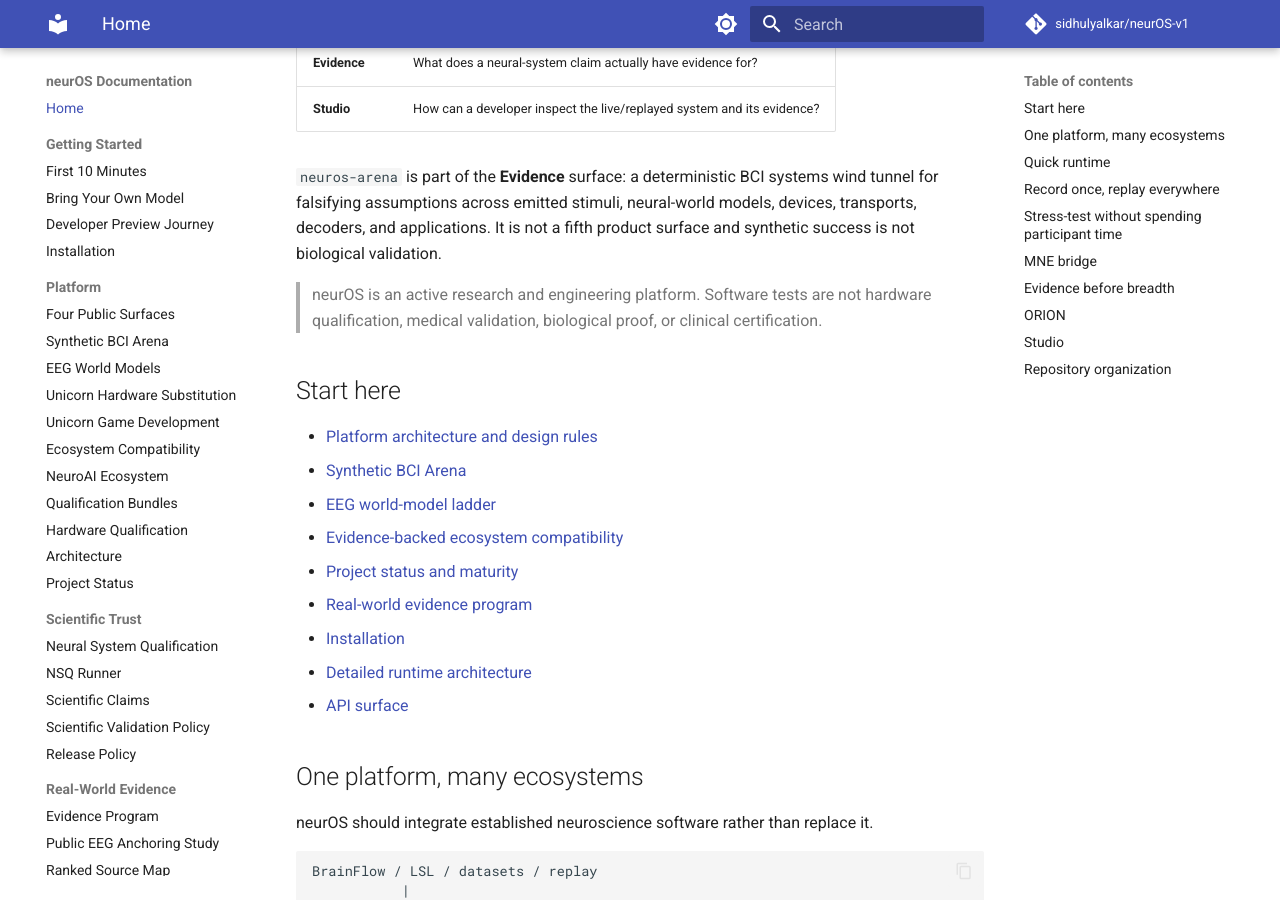
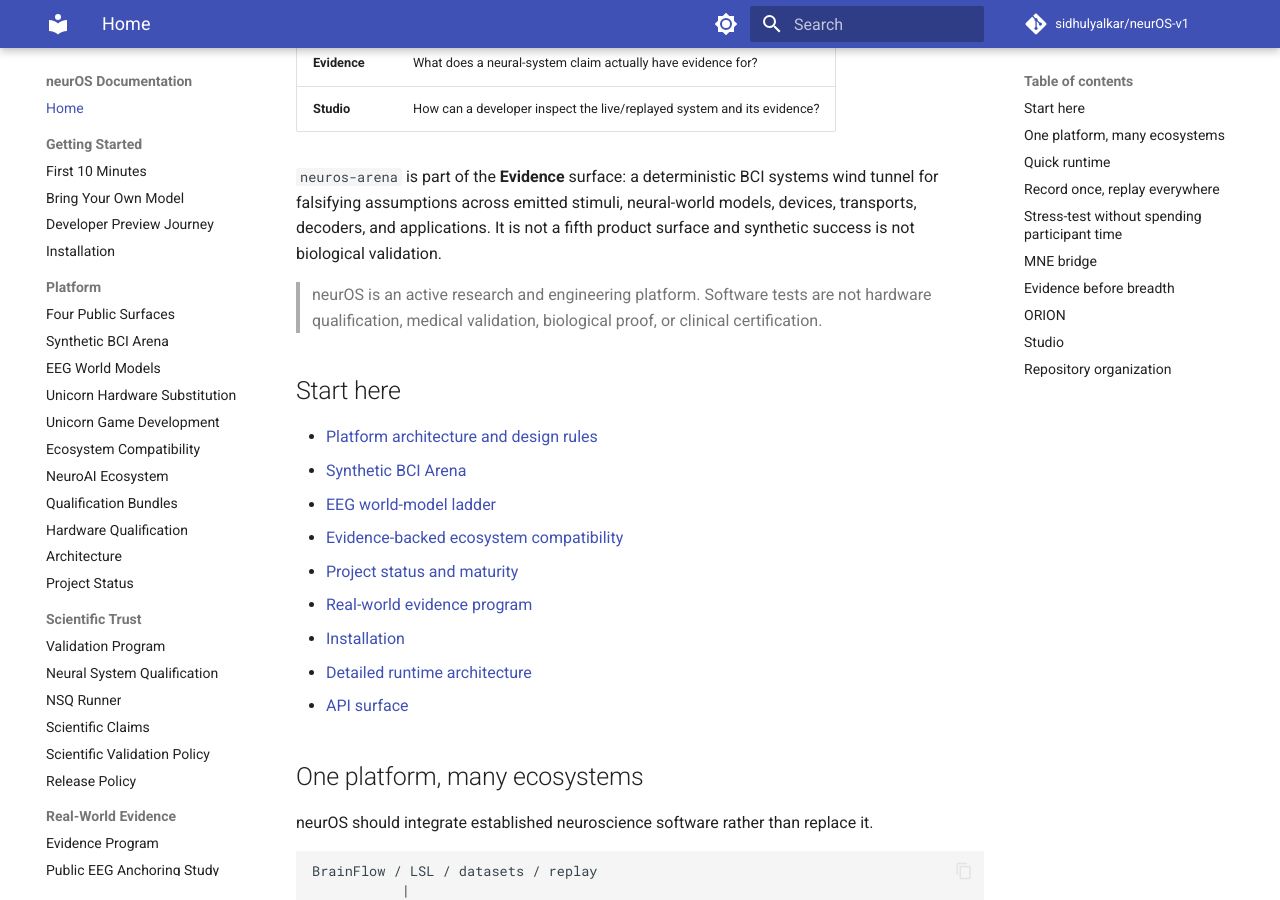
Before and after one commit to sidhulyalkar/neurOS-v1, an MkDocs documentation site: the page built from docs/index.md, in a window 1280 px wide and 900 px high, scrolled down 410 px. Built offline with MkDocs 1.6.1 and Material for MkDocs 9.7.7, drawn with Linux system fonts in a browser that asks for light colours; comment, search, counter and statistics services are not loaded.

Commit message:
Add full package validation docs to navigation

```diff
--- a/mkdocs.yml
+++ b/mkdocs.yml
@@ -79,6 +79,7 @@ nav:
       - Architecture: ARCHITECTURE.md
       - Project Status: PROJECT_STATUS.md
   - Scientific Trust:
+      - Validation Program: VALIDATION.md
       - Neural System Qualification: NEURAL_SYSTEM_QUALIFICATION_V1.md
       - NSQ Runner: NSQ_RUNNER_V1.md
       - Scientific Claims: SCIENTIFIC_CLAIMS.md
```
